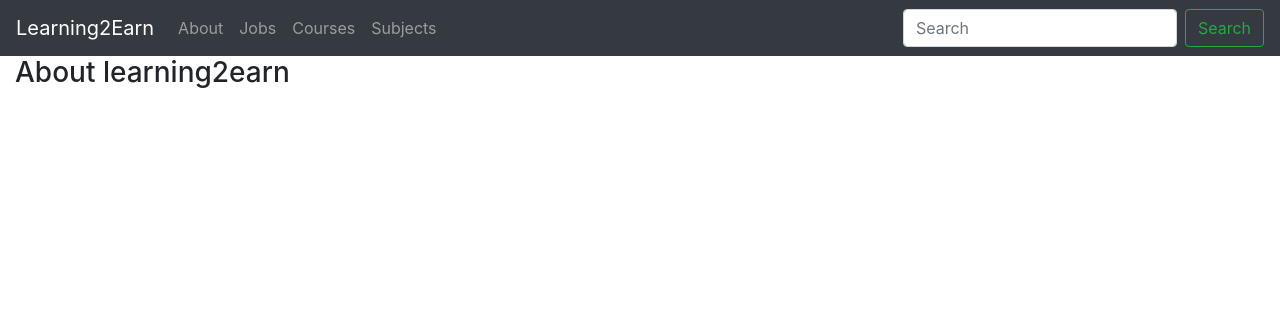
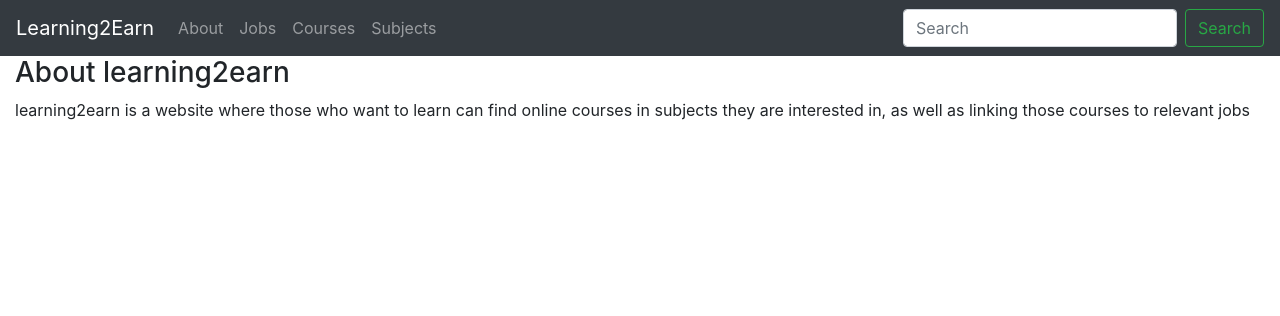
Before and after one commit to JeffJiang42/idb, a Flask app: page /about in a window 1280 px wide. Shown: the top 316 px of the page. Run offline with Flask 2, Linux system fonts and the light colour scheme; some libraries are stand-ins or nearby versions.

Commit message:
about template

```diff
--- a/app/templates/about.html
+++ b/app/templates/about.html
@@ -9,4 +9,6 @@
 {% endblock %}
 {% block content %}
   <h3> About learning2earn </h3>
+  <p>learning2earn is a website where those who want to learn can find online courses
+  in subjects they are interested in, as well as linking those courses to relevant jobs</p>
 {% endblock %}
```
